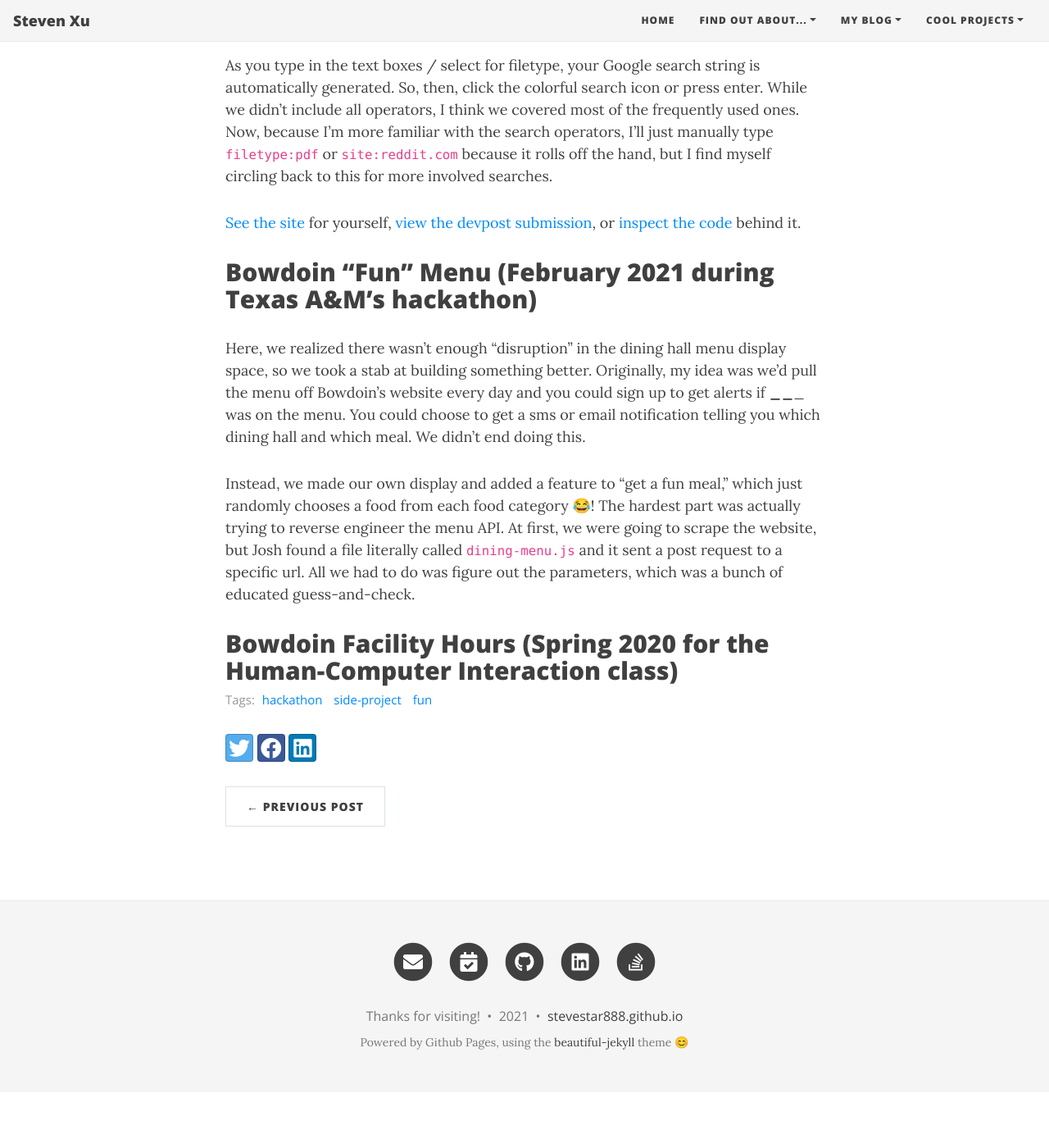
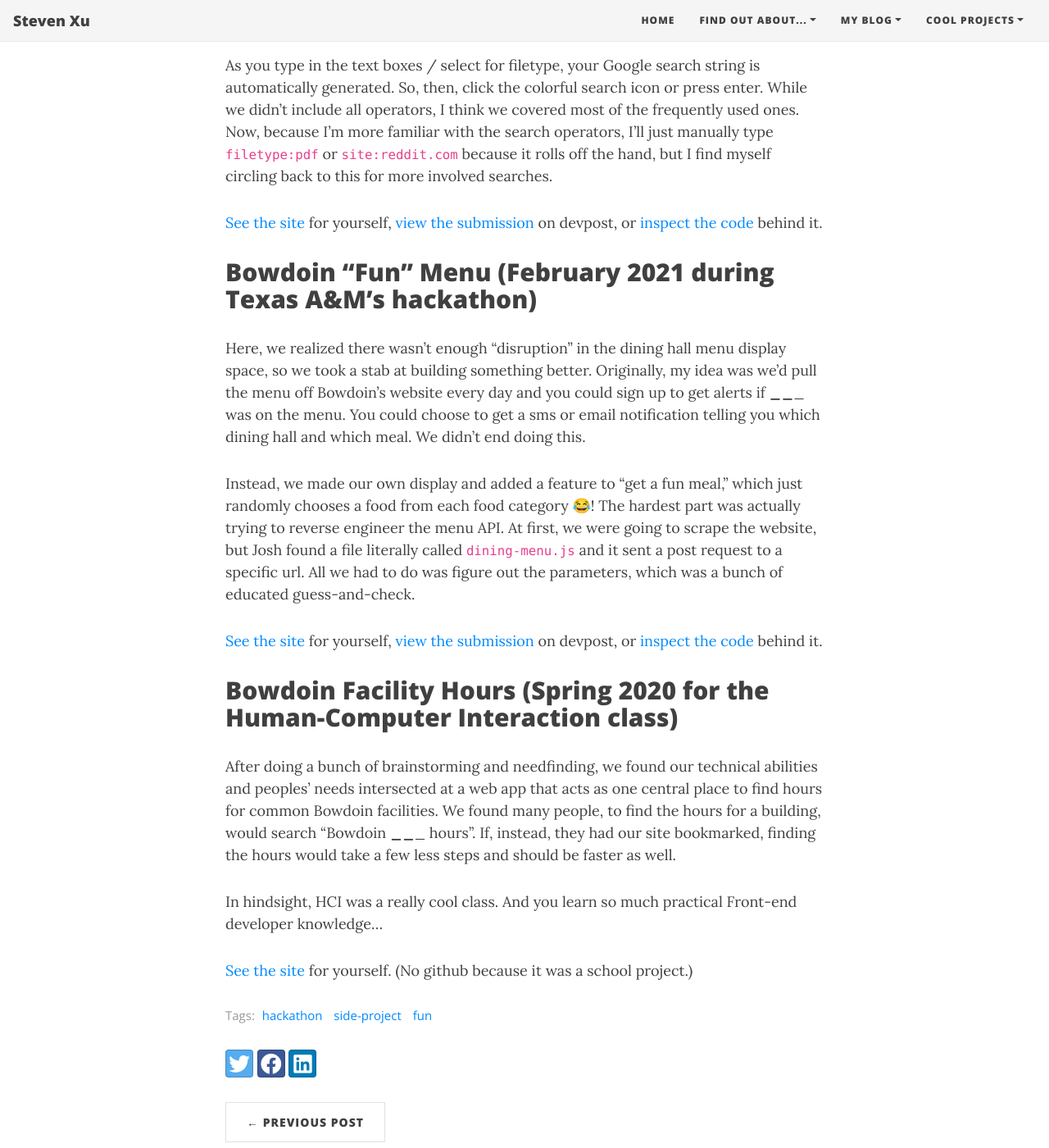
Before and after one commit to stevestar888/steven.github.io, a Jekyll site: the page built from _posts/2021-02-01-past-two-hackathons.md, in a window 1280 px wide and 1400 px high, scrolled down 749 px. Shown: the whole window at 82% size. Built offline with Jekyll 4.4.1, drawn with Linux system fonts in a browser that asks for light colours; nearby versions of some CDN libraries; comment, search, counter and statistics services are not loaded; before the commit the page ends 2081 px from its top, so only the background shows below that; some of the changed text lies outside the part shown.

Commit message:
Update 2021-02-01-past-two-hackathons.md

```diff
--- a/_posts/2021-02-01-past-two-hackathons.md
+++ b/_posts/2021-02-01-past-two-hackathons.md
@@ -15,7 +15,7 @@ Nearly everyone uses Google to search the web, but there are actually some modif
 
 As you type in the text boxes / select for filetype, your Google search string is automatically generated. So, then, click the colorful search icon or press enter. While we didn’t include all operators, I think we covered most of the frequently used ones. Now, because I’m more familiar with the search operators, I’ll just manually type `filetype:pdf` or `site:reddit.com` because it rolls off the hand, but I find myself circling back to this for more involved searches.
 
-[See the site](http://google-power-search.rf.gd) for yourself, [view the devpost submission](https://devpost.com/software/powerful-google-search), or [inspect the code](https://github.com/stevestar888/google-power-search) behind it.
+[See the site](http://google-power-search.rf.gd) for yourself, [view the submission](https://devpost.com/software/powerful-google-search) on devpost, or [inspect the code](https://github.com/stevestar888/google-power-search) behind it.
 
 
 ## Bowdoin "Fun" Menu (February 2021 during Texas A&M’s hackathon)
@@ -23,4 +23,11 @@ Here, we realized there wasn’t enough “disruption” in the dining hall menu
 
 Instead, we made our own display and added a feature to “get a fun meal,” which just randomly chooses a food from each food category 😂! The hardest part was actually trying to reverse engineer the menu API. At first, we were going to scrape the website, but Josh found a file literally called `dining-menu.js` and it sent a post request to a specific url. All we had to do was figure out the parameters, which was a bunch of educated guess-and-check.
 
+[See the site](http://bowdoin-menu-app.rf.gd) for yourself, [view the submission](https://devpost.com/software/dining-hall-meal-maker) on devpost, or [inspect the code](https://github.com/stevestar888/bowdoin-menu-app) behind it.
+
 ## Bowdoin Facility Hours (Spring 2020 for the Human-Computer Interaction class)
+After doing a bunch of brainstorming and needfinding, we found our technical abilities and peoples’ needs intersected at a web app that acts as one central place to find hours for common Bowdoin facilities. We found many people, to find the hours for a building, would search “Bowdoin _______ hours”. If, instead, they had our site bookmarked, finding the hours would take a few less steps and should be faster as well.
+
+In hindsight, HCI was a really cool class. And you learn so much practical Front-end developer knowledge…
+
+[See the site](http://bowdoin-facility-hours.surge.sh/) for yourself. (No github because it was a school project.)
```
